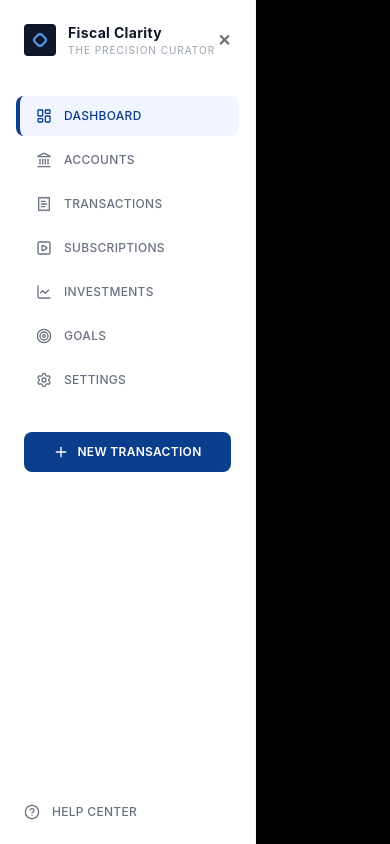
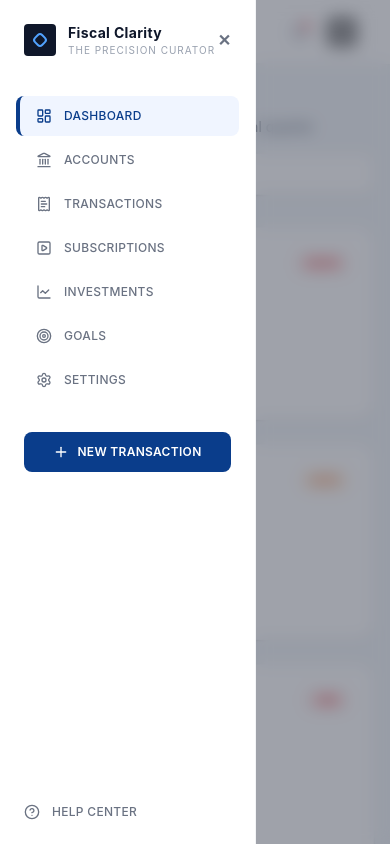
Before and after one commit to yashkumar181/financial-dashboard, a React app in the folder frontend/: page / in a window 390 px wide. Both pictures are taken after a click on the button 44 px from the left and 32 px from the top of the page. Built offline with nearby package versions, Linux system fonts and the light colour scheme; grey boxes are pictures that could not be loaded; the HTML template or start-up script is replaced by a standard one.

Commit message:
ui  and export files

```diff
--- a/frontend/src/components/Sidebar.jsx
+++ b/frontend/src/components/Sidebar.jsx
@@ -23,7 +23,7 @@
     <>
       {isMobileMenuOpen && (
         <div
-          className="fixed inset-0 bg-black bg-opacity-50 z-20 md:hidden"
+          className="fixed inset-0 bg-slate-900/40 backdrop-blur-sm z-20 md:hidden"
           onClick={() => setIsMobileMenuOpen(false)}
         ></div>
       )}
--- a/frontend/tailwind.config.js
+++ b/frontend/tailwind.config.js
@@ -1,4 +1,5 @@
 export default {
+  darkmode:'class',
   content: [
     "./index.html",
     "./src/**/*.{js,ts,jsx,tsx}",
```
